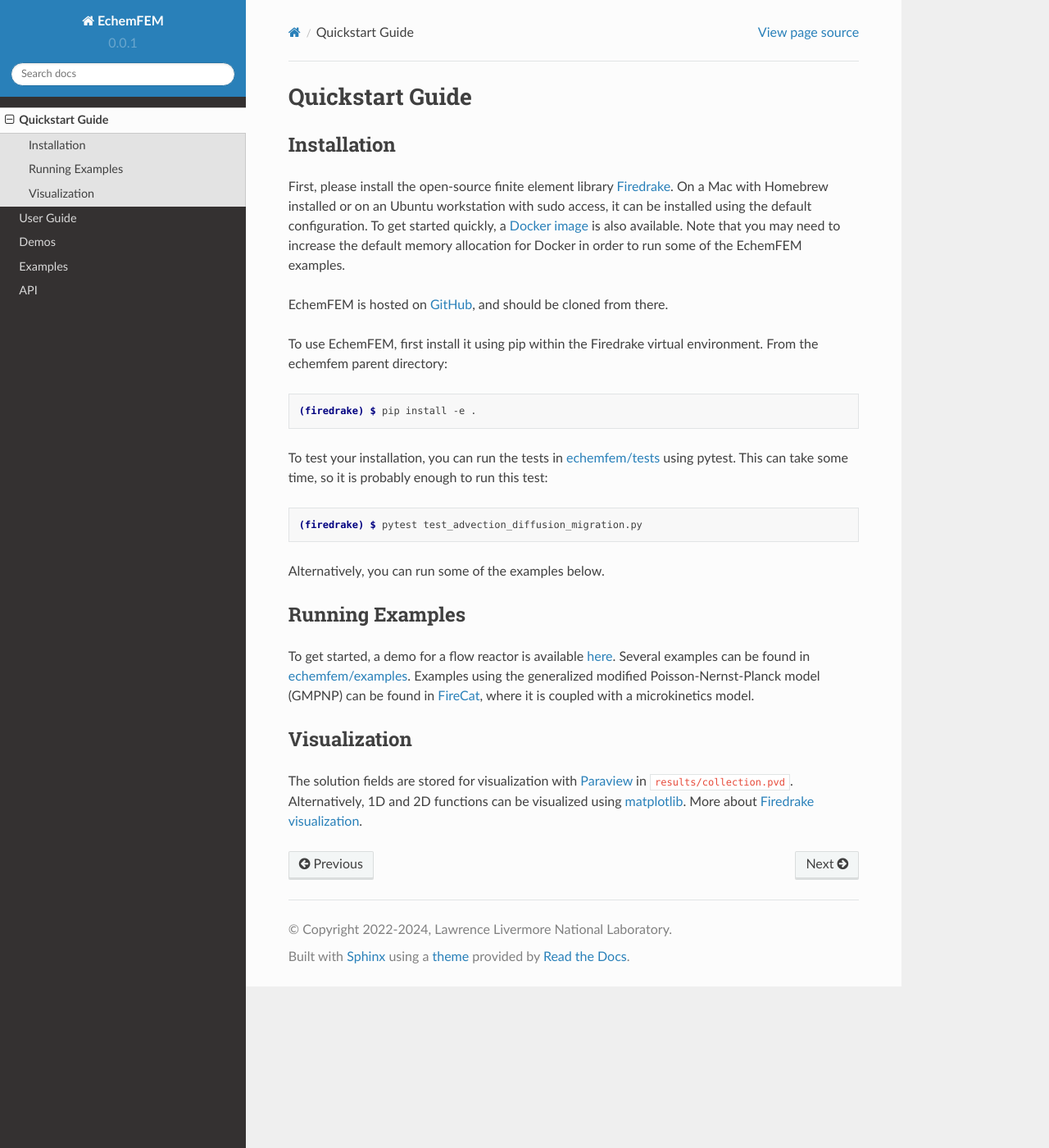
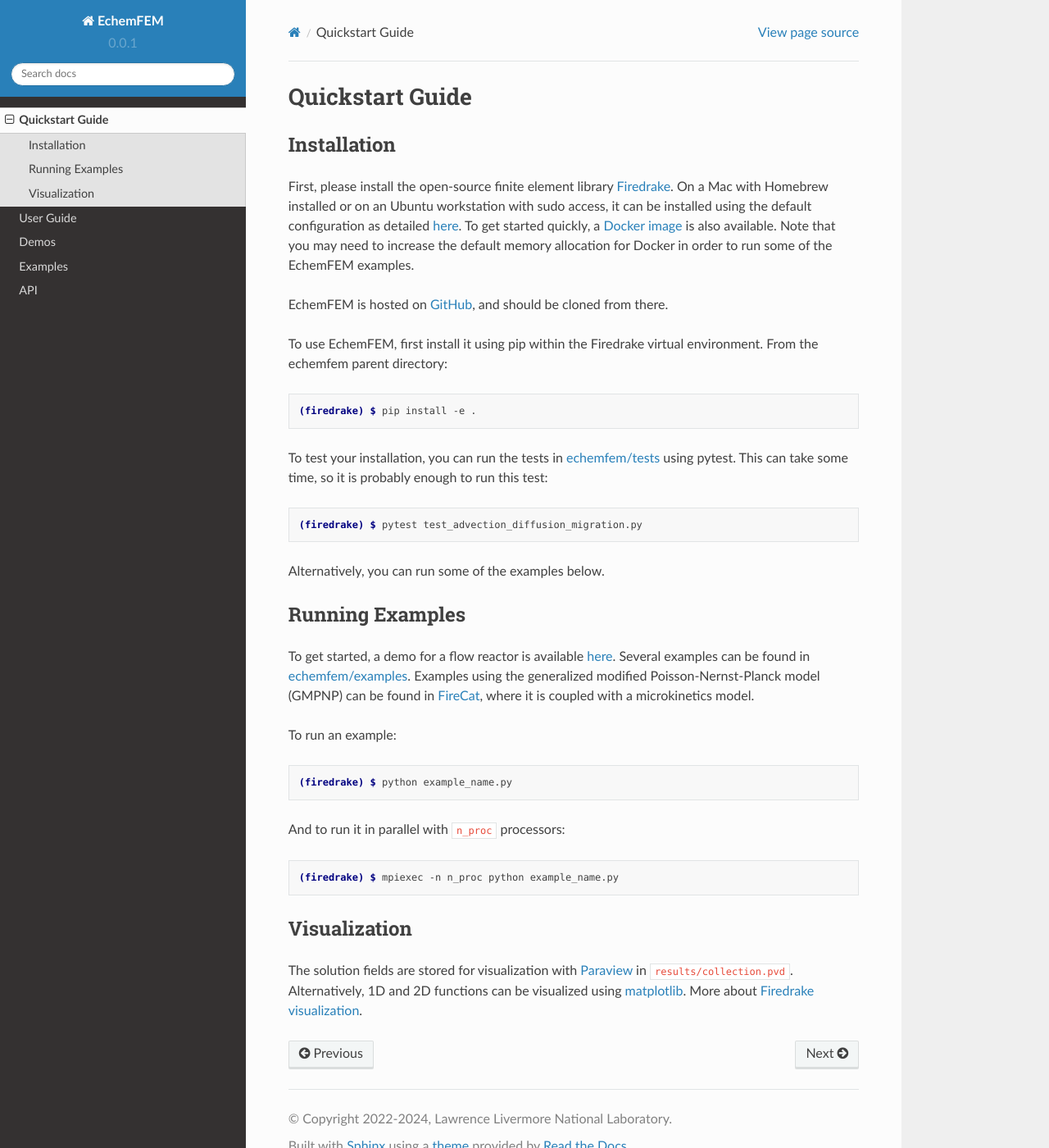
Before and after one commit to LLNL/echemfem, a Sphinx documentation site: the page built from docs/source/quickstart.rst, in a window 1280 px wide and 1400 px high. Shown: the whole window at 82% size. Built offline with Sphinx 7.4.7 and the Read the Docs theme 2.0.0, drawn with Linux system fonts in a browser that asks for light colours; pages that are not in the unit, such as notebooks, are missing from menus.

Commit message:
minor additions to doc

```diff
--- a/demos/flow_reactor/flow_reactor.py.rst
+++ b/demos/flow_reactor/flow_reactor.py.rst
@@ -17,6 +17,7 @@
 
    \ce{HCO3-} + \ce{OH-} \xrightleftharpoons[k_2^b]{k_2^f} \ce{CO3^2+} + \ce{H2O}
 
+where :math:`k_i^f` and :math:`k_i^b` are the forward and backward rate constants, respectively.
 Here, we assume the dilute solution case where :math:`\ce{H2O}`
 concentration is not tracked.
 
--- a/docs/source/quickstart.rst
+++ b/docs/source/quickstart.rst
@@ -6,8 +6,8 @@
 Installation
 ------------
 
-First, please install the open-source finite element library `Firedrake <https://www.firedrakeproject.org/download.html>`_.
-On a Mac with Homebrew installed or on an Ubuntu workstation with sudo access, it can be installed using the default configuration.
+First, please install the open-source finite element library `Firedrake <https://www.firedrakeproject.org>`_.
+On a Mac with Homebrew installed or on an Ubuntu workstation with sudo access, it can be installed using the default configuration as detailed `here <https://www.firedrakeproject.org/download.html>`_.
 To get started quickly, a `Docker image <https://hub.docker.com/r/firedrakeproject/firedrake>`_ is also available.
 Note that you may need to increase the default memory allocation for Docker in order to run some of the EchemFEM examples.
 
@@ -35,6 +35,18 @@
 Several examples can be found in `echemfem/examples <https://github.com/LLNL/echemfem/tree/main/examples>`_.
 Examples using the generalized modified Poisson-Nernst-Planck model (GMPNP) can be found in `FireCat <https://github.com/LLNL/firecat>`_, where it is coupled with a microkinetics model.
 
+To run an example:
+
+.. code-block:: console
+
+   (firedrake) $ python example_name.py
+
+And to run it in parallel with ``n_proc`` processors:
+
+.. code-block:: console
+
+   (firedrake) $ mpiexec -n n_proc python example_name.py
+
 Visualization
 -------------
 
```
Also changed, not shown: other parts of demos/flow_reactor/flow_reactor.py.rst (+1 -1 lines).
